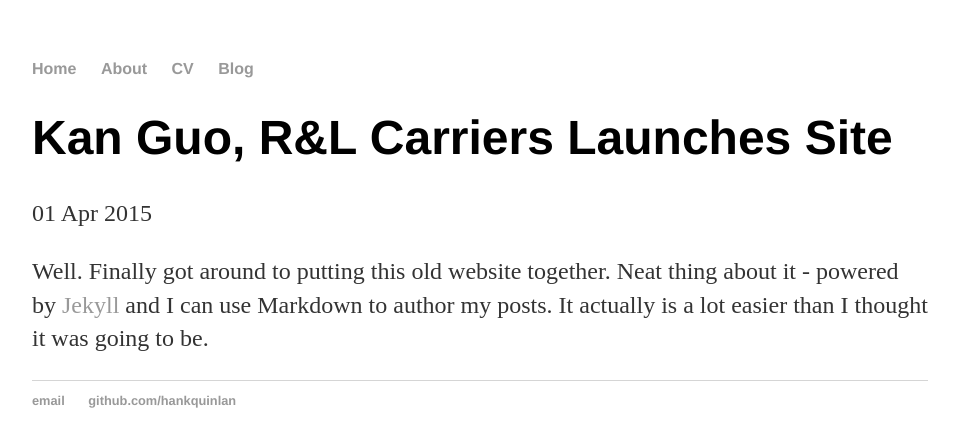
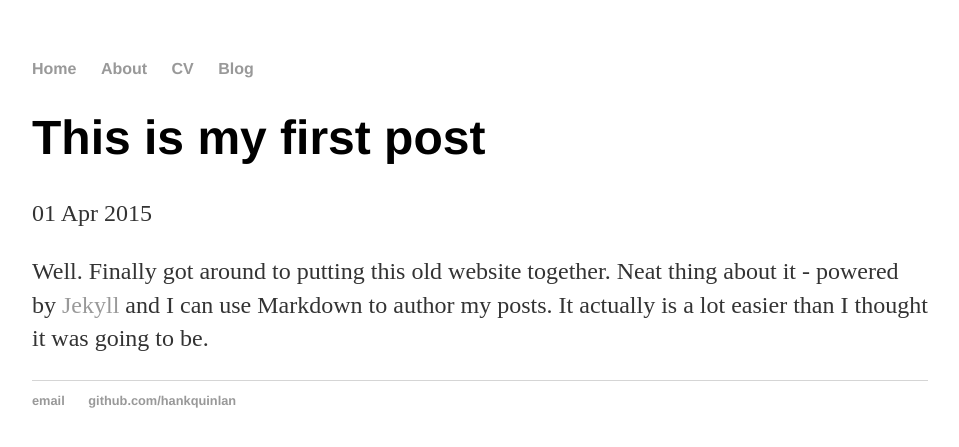
Before and after one commit to cangoal/cangoal.github.io, a Jekyll site: the page built from _posts/2015-04-01-cangaol-site-launched.md, in a window 1280 px wide. Shown: the top 447 px of the page, without its empty margins (160-1119 px from the left). Built offline with Jekyll 4.4.1, drawn with Linux system fonts in a browser that asks for light colours.

Commit message:
Update 2015-04-01-cangaol-site-launched.md

```diff
--- a/_posts/2015-04-01-cangaol-site-launched.md
+++ b/_posts/2015-04-01-cangaol-site-launched.md
@@ -1,6 +1,6 @@
 ---
 layout: post
-title: "Kan Guo, R&L Carriers Launches Site"
+title: "This is my first post"
 date: 2015-04-01
 ---
 
```
